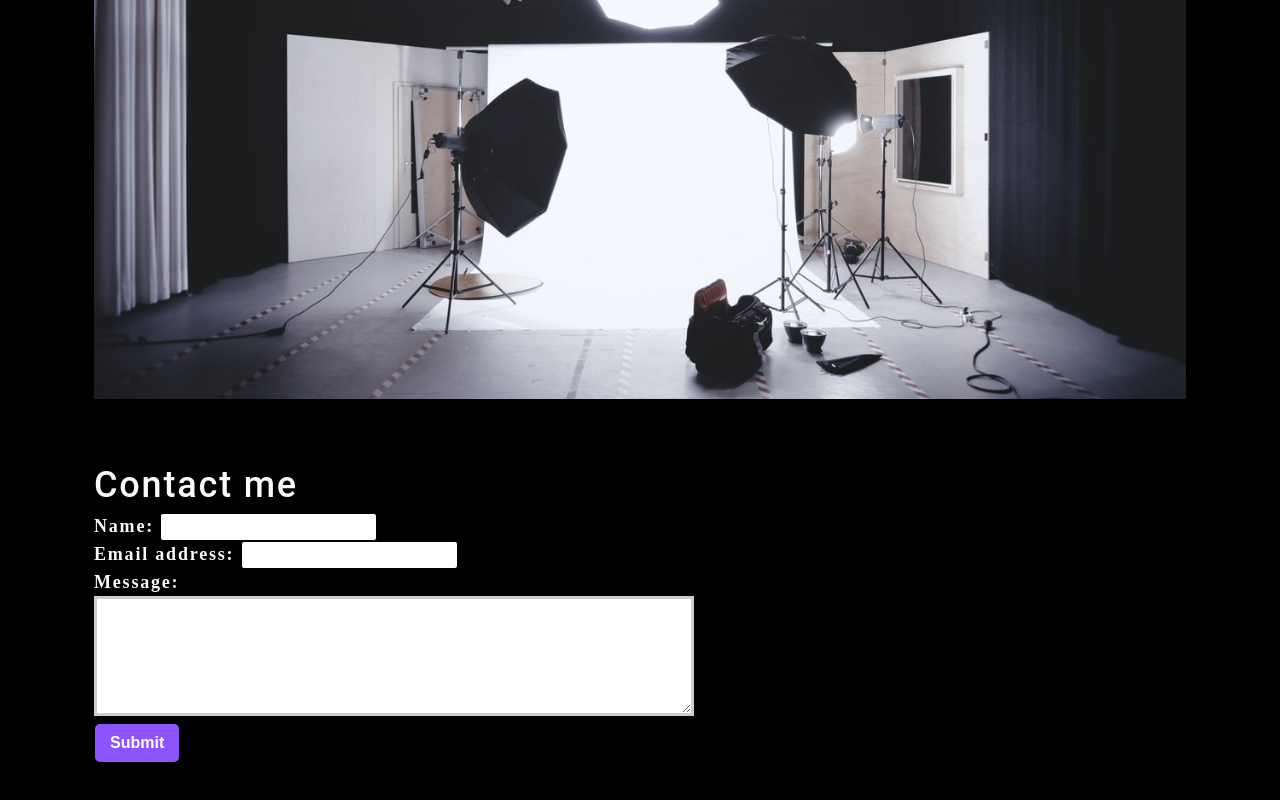
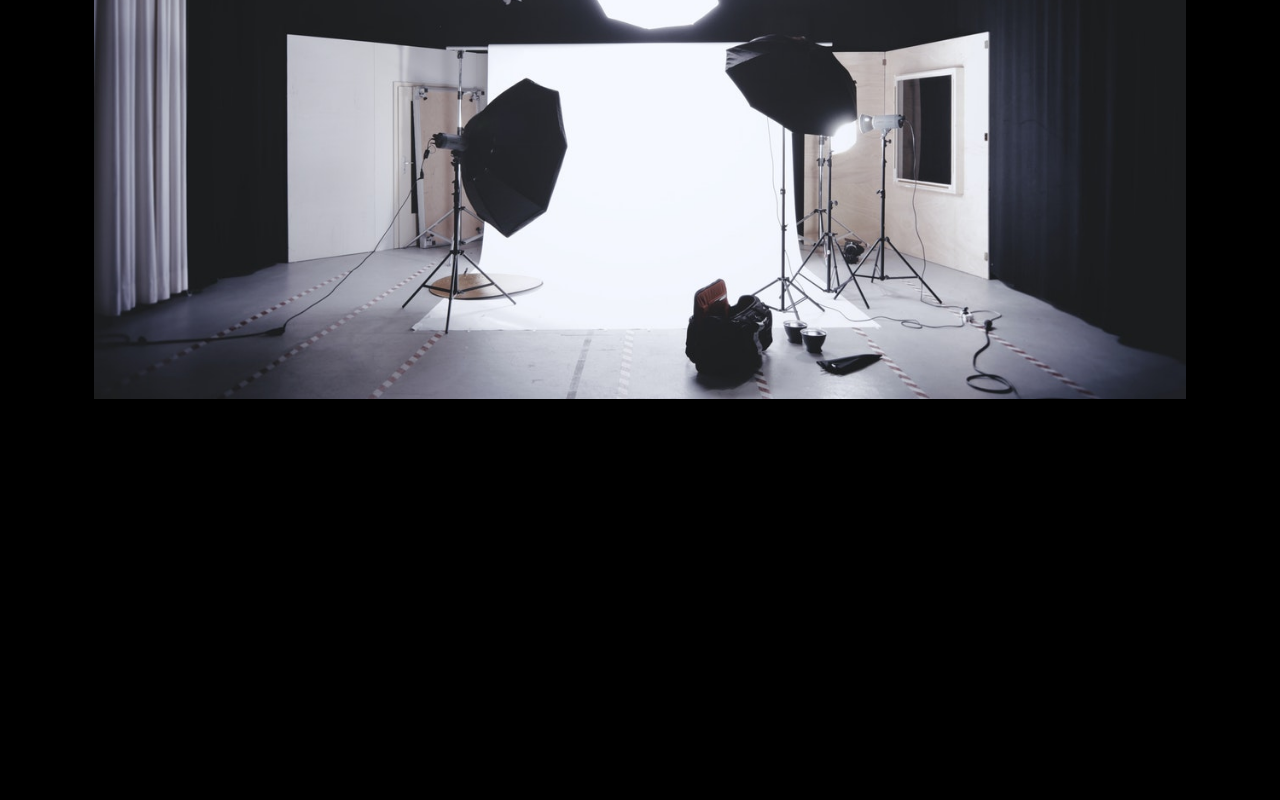
Before and after one commit to cpm-128/photography-portfolio, a React (Create React App) app: page / in a window 1280 px wide. Shown: the part 1582-2382 px from the top of the page. After the commit the page ends 2095 px from the top, so only its background shows below. Built offline with nearby package versions, Linux system fonts and the light colour scheme.

Commit message:
conditional rendering and formatting

```diff
--- a/src/App.js
+++ b/src/App.js
@@ -1,3 +1,5 @@
+// this is the root component for how React components render
+
 import React, { useState } from 'react';
 import About from './components/About';
 import Nav from './components/Nav';
@@ -5,6 +7,9 @@ import Gallery from './components/Gallery';
 import ContactForm from './components/Contact';
 
 function App() {
+
+  // do not show contact form by default
+  const [contactSelected, setContactSelected] = useState(false);
 
   const [categories] = useState([
     {
@@ -34,11 +39,18 @@ function App() {
         categories={categories}
         setCurrentCategory={setCurrentCategory}
         currentCategory={currentCategory}
+        contactSelected={contactSelected}
+        setContactSelected={setContactSelected}
       ></Nav>
       <main>
-        <Gallery currentCategory={currentCategory}></Gallery>
-        <About></About>
-        <ContactForm></ContactForm>
+        {!contactSelected ? (
+          <>
+            <Gallery currentCategory={currentCategory}></Gallery>
+            <About></About>
+          </>
+        ) : (
+          <ContactForm></ContactForm>
+        )}
       </main>
     </div>
   );
--- a/src/components/Nav/index.js
+++ b/src/components/Nav/index.js
@@ -6,7 +6,9 @@ function Nav(props) {
     const {
         categories = [],
         setCurrentCategory,
-        currentCategory
+        currentCategory,
+        contactSelected,
+        setContactSelected
     } = props;
 
     useEffect(() => {
@@ -28,26 +30,27 @@ function Nav(props) {
                 <ul className="flex-row">
 
                     <li className="mx-2">
-                        <a data-testid="about" href="#about">
+                        <a data-testid="about" href="#about" onClick={() => setContactSelected(false)}>
                             About me
                         </a>
                     </li>
 
-                    <li className="mx-2">
-                        <span>Contact</span>
+                    <li className={`mx-2 ${contactSelected && 'navActive'}`}>
+                        <span onClick={() => setContactSelected(true)}>Contact</span>
                     </li>
 
                     {/* as we go through the categories array, we are naming each individual item 'category' */}
                     {categories.map((category) => (
                         <li
                             className={`mx-1 ${
-                            currentCategory.name === category.name && 'navActive'
+                            currentCategory.name === category.name && !contactSelected && 'navActive'
                             }`}
                             key={category.name}
                         >
                             <span
                                 onClick={() => {
-                                    setCurrentCategory(category)
+                                    setCurrentCategory(category);
+                                    setContactSelected(false);
                                 }}
                             >
                                 {capitalizeFirstLetter(category.name)}
```
